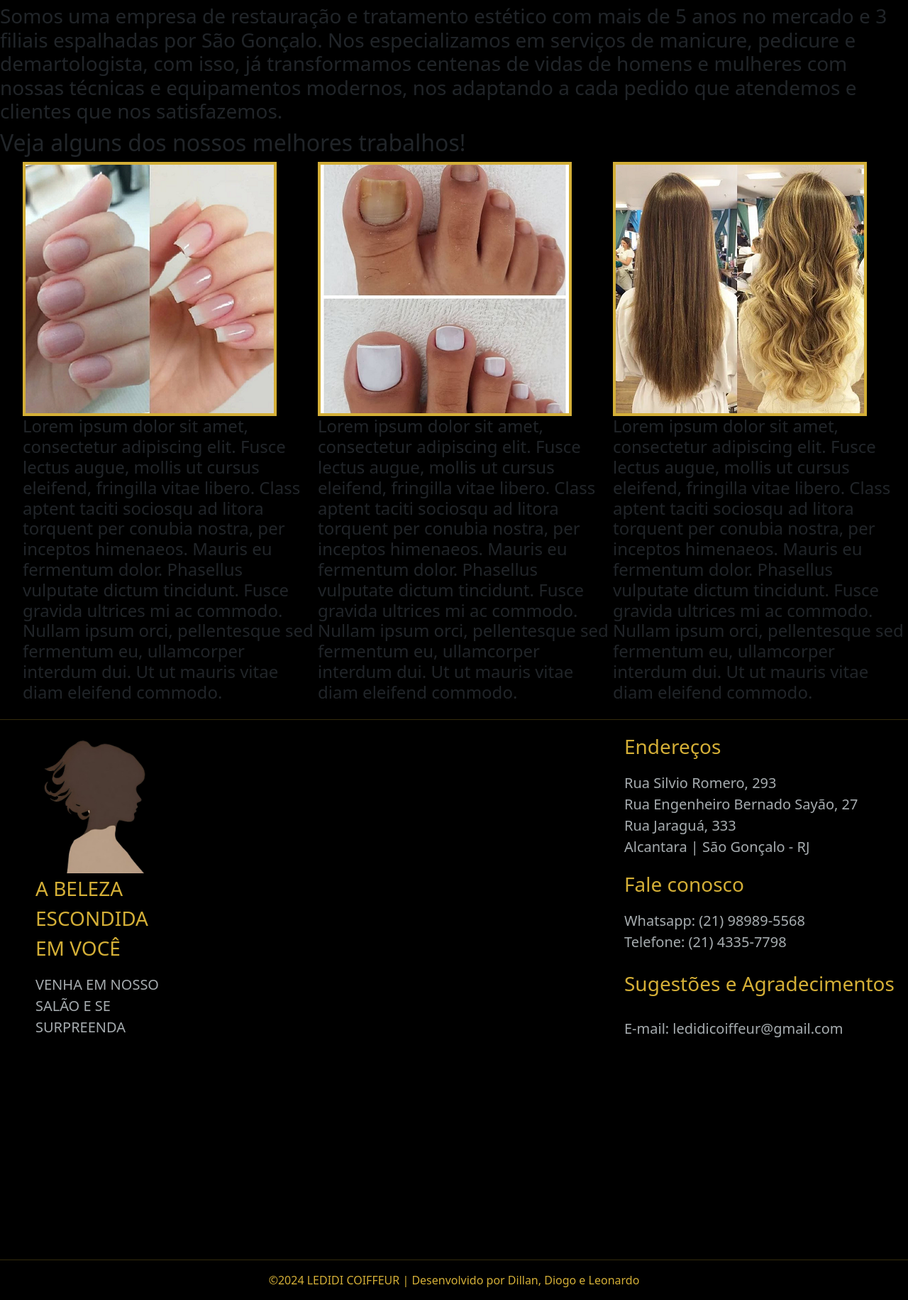
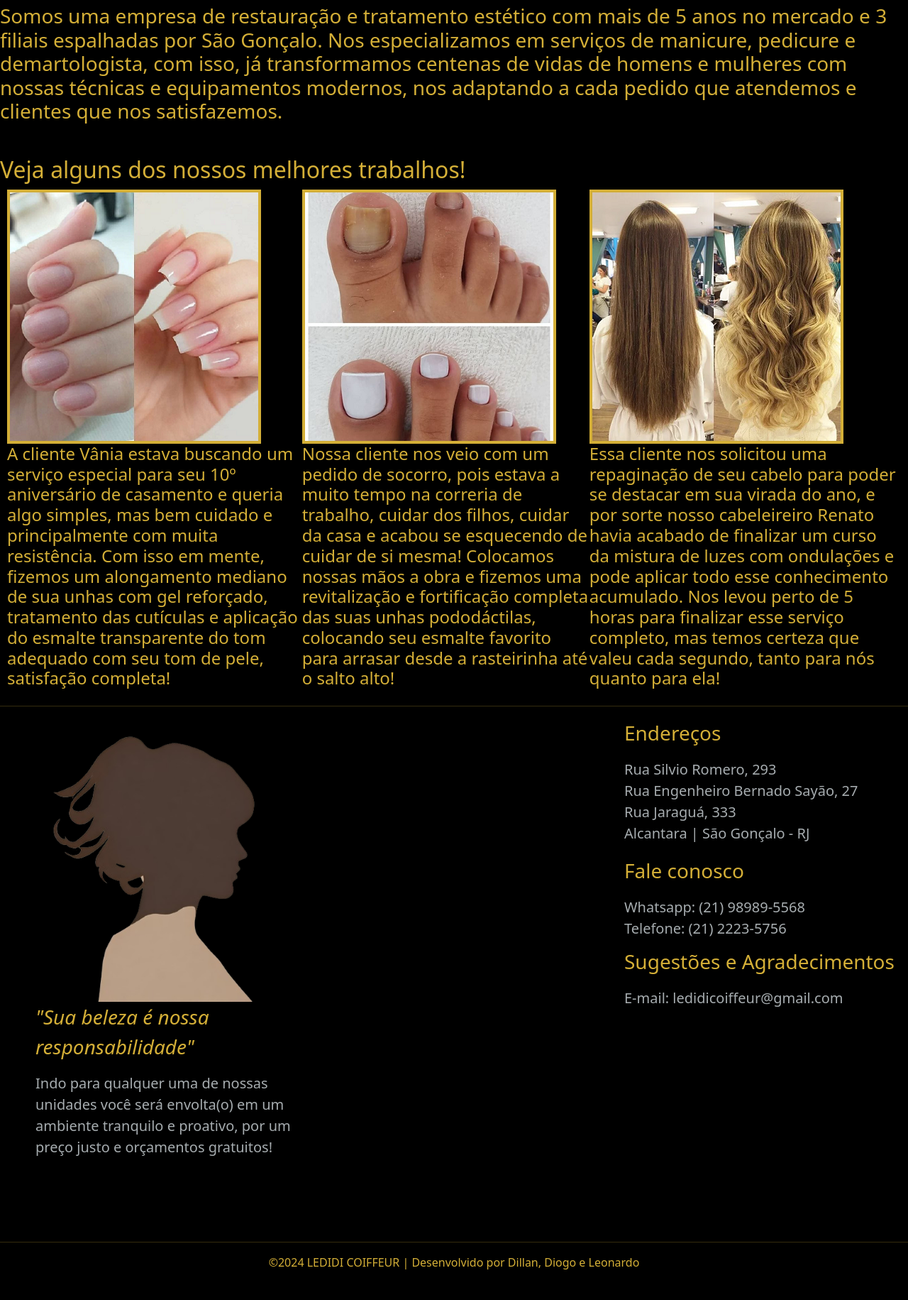
Before and after one commit to devgarciadiogo/ledidi, a PHP site: page /home.html in a window 1280 px wide; the page is wider, and only the part inside the window is pictured. Shown: the part 232-2063 px from the top of that part at 71% size. After the commit the page ends 2020 px from the top of that part, so only its background shows below. Run offline with PHP 8.4, Linux system fonts and the light colour scheme.

Commit message:
- Adição das histórias dos serviços - Tentativa de consertar footer

```diff
--- a/home.html
+++ b/home.html
@@ -3,7 +3,7 @@
 <head>
     <meta charset="UTF-8">
     <meta name="viewport" content="width=device-width, initial-scale=1.0">
-    <title>Ledidi Coiffeur</title>
+    <title>Ledidi Coiffeur - Centro de Beleza</title>
     <link href="https://cdn.jsdelivr.net/npm/bootstrap@5.3.3/dist/css/bootstrap.min.css" rel="stylesheet" integrity="sha384-QWTKZyjpPEjISv5WaRU9OFeRpok6YctnYmDr5pNlyT2bRjXh0JMhjY6hW+ALEwIH" crossorigin="anonymous">
     <link rel="stylesheet" type="text/css" href="styles.css">
   </head>
@@ -38,28 +38,28 @@
       <h1>Bem vindo a Ledidi Coiffeur!</h1>
       <h3>Somos uma empresa de restauração e tratamento estético com mais de 5 anos no mercado e 3 filiais espalhadas por São Gonçalo.  Nos especializamos em serviços de manicure, pedicure e demartologista, com isso, já transformamos centenas de vidas de homens e mulheres com nossas técnicas e equipamentos modernos, nos adaptando a cada pedido que atendemos e clientes que nos satisfazemos.</h3>
       <div>
-        <h2>Veja alguns dos nossos melhores trabalhos!</h2>
+        <h2><br>Veja alguns dos nossos melhores trabalhos!</h2>
         <ul id="home-figuras">
           <li>
             <img class="imagens-trabalhos" src="img/home-manicure.png" alt="Imagem de tratamento de unhas antes/depois">
-            <h4>Lorem ipsum dolor sit amet, consectetur adipiscing elit. Fusce lectus augue, mollis ut cursus eleifend, fringilla vitae libero. Class aptent taciti sociosqu ad litora torquent per conubia nostra, per inceptos himenaeos. Mauris eu fermentum dolor. Phasellus vulputate dictum tincidunt. Fusce gravida ultrices mi ac commodo. Nullam ipsum orci, pellentesque sed fermentum eu, ullamcorper interdum dui. Ut ut mauris vitae diam eleifend commodo. </h4>
+            <h4>A cliente Vânia estava buscando um serviço especial para seu 10º aniversário de casamento e queria algo simples, mas bem cuidado e principalmente com muita resistência. Com isso em mente, fizemos um alongamento mediano de sua unhas com gel reforçado, tratamento das cutículas e aplicação do esmalte transparente do tom adequado com seu tom de pele, satisfação completa!</h4>
           </li>
           <li>
             <img class="imagens-trabalhos" src="img/home-pedicure.png" alt="Imagem de tratamento do pé antes/depois">
-            <h4>Lorem ipsum dolor sit amet, consectetur adipiscing elit. Fusce lectus augue, mollis ut cursus eleifend, fringilla vitae libero. Class aptent taciti sociosqu ad litora torquent per conubia nostra, per inceptos himenaeos. Mauris eu fermentum dolor. Phasellus vulputate dictum tincidunt. Fusce gravida ultrices mi ac commodo. Nullam ipsum orci, pellentesque sed fermentum eu, ullamcorper interdum dui. Ut ut mauris vitae diam eleifend commodo. </h4>
+            <h4>Nossa cliente nos veio com um pedido de socorro, pois estava a muito tempo na correria de trabalho, cuidar dos filhos, cuidar da casa e acabou se esquecendo de cuidar de si mesma! Colocamos nossas mãos a obra e fizemos uma revitalização e fortificação completa das suas unhas pododáctilas, colocando seu esmalte favorito para arrasar desde a rasteirinha até o salto alto!</h4>
           </li>
           <li>
             <img class="imagens-trabalhos" src="img/home-cabelo.png" alt="Imagem de tratamento cabelo antes/depois">
-            <h4>Lorem ipsum dolor sit amet, consectetur adipiscing elit. Fusce lectus augue, mollis ut cursus eleifend, fringilla vitae libero. Class aptent taciti sociosqu ad litora torquent per conubia nostra, per inceptos himenaeos. Mauris eu fermentum dolor. Phasellus vulputate dictum tincidunt. Fusce gravida ultrices mi ac commodo. Nullam ipsum orci, pellentesque sed fermentum eu, ullamcorper interdum dui. Ut ut mauris vitae diam eleifend commodo. </h4>
+            <h4>Essa cliente nos solicitou uma repaginação de seu cabelo para poder se destacar em sua virada do ano, e por sorte nosso cabeleireiro Renato havia acabado de finalizar um curso da mistura de luzes com ondulações e pode aplicar todo esse conhecimento acumulado. Nos levou perto de 5 horas para finalizar esse serviço completo, mas temos certeza que valeu cada segundo, tanto para nós quanto para ela!</h4>
           </li>
       </div>
     </main>
-    <footer class="footer">
+    <footer>
       <hr>
       <div class="div-logo">
-        <img id="logo" src="img/logo.png" alt="logo">
-        <p class="titulos">A BELEZA ESCONDIDA EM VOCÊ</p>
-        <p class="subtitulos">VENHA EM NOSSO SALÃO E SE SURPREENDA</p>
+        <img id="logo" src="img/logo.png" alt="Logo">
+        <p class="titulos"><i>"Sua beleza é nossa responsabilidade"</i></p>
+        <p class="subtitulos">Indo para qualquer uma de nossas unidades você será envolta(o) em um ambiente tranquilo e proativo, por um preço justo e orçamentos gratuitos!</p>
       </div>
       <div>
         <ul id="coluna-central">
@@ -69,9 +69,9 @@
           </li>
           <li id="fc-footer" class="footer-completo">
             <p class="titulos">Fale conosco</p>
-            <p class="subtitulos">Whatsapp: (21) 98989-5568<br>Telefone: (21) 4335-7798</p>
+            <p class="subtitulos">Whatsapp: (21) 98989-5568<br>Telefone: (21) 2223-5756</p>
           </li>
-          <li id="contact-footer" class="footer-completo">
+          <li id="contatos-footer" class="footer-completo">
             <p class="titulos">Sugestões e Agradecimentos</p>
             <p class="subtitulos">E-mail: ledidicoiffeur@gmail.com</p>
           </li>
--- a/styles.css
+++ b/styles.css
@@ -8,7 +8,7 @@
   height: auto;
   display: block;
 }
-.navbar-brand {
+.navbar-brand{
   font-family: 'rightland';
   font-size: 30px;
   padding: 10px 0 0 80px;
@@ -26,14 +26,18 @@
 body{
   background-color: black;
 }
+
 #home-figuras{
   list-style: none;
   display: flex;
   justify-content: space-around;
+  padding: 0 10px 0 10px;
 }
 
 .imagens-trabalhos{
   border: 4px solid #D4AF37;
+  text-align: center;
+  display: block;
 }
 
 #quem-somos{
@@ -63,6 +67,7 @@ body{
 }
 
 main{
+  color: #D4AF37;
   min-height: 50rem;
 }
 
@@ -105,7 +110,7 @@ footer{
 }
 
 .div-logo{
-  max-width: 200px;
+  max-width: 400px;
   max-height: 200px;
   width: auto;
   height: auto;
@@ -127,7 +132,7 @@ footer{
   padding: 0 0 0 55rem;
 }
 
-#contact-footer{
+#contatos-footer{
   padding: 0 0 0 55rem;
 }
 
@@ -146,9 +151,6 @@ footer{
 
 .footer-completo{
   list-style: none;
-  display: flex;
-  justify-content: space-around;
-  flex-direction: column;
   min-height: 8rem;
 }
 
```
